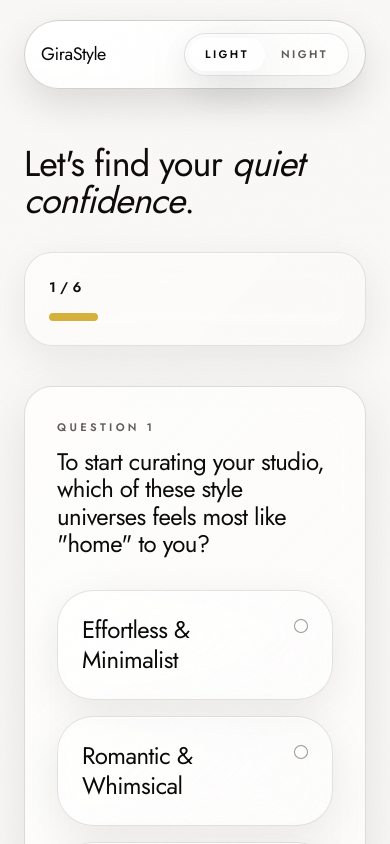
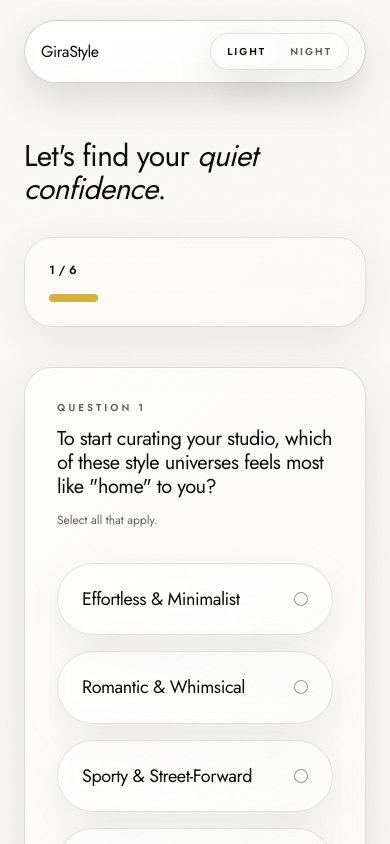
Before and after one commit to ZacharyZhang-NY/gira-style, a Next.js app: page /start in a window 390 px wide. Shown: the top 844 px of the page. Built offline with nearby package versions, Linux system fonts and the light colour scheme; a web font is replaced by a local one.

Commit message:
update phone UI, multiselection text

```diff
--- a/src/features/cold-start/cold-start.tsx
+++ b/src/features/cold-start/cold-start.tsx
@@ -260,12 +260,12 @@ export function ColdStart() {
         <div className="mx-auto max-w-6xl px-6 pt-5">
           <div className="flex items-center justify-between gap-4 rounded-full px-4 py-3 ui-glass-liquid">
             <Link href="/" className="flex items-baseline gap-2">
-              <span className="font-display text-lg leading-none tracking-tight text-text">
+              <span className="font-display text-base leading-none tracking-tight text-text sm:text-lg">
                 GiraStyle
               </span>
             </Link>
 
-            <ThemeToggle />
+            <ThemeToggle className="[&_button]:px-3 [&_button]:py-1.5 [&_button]:text-[10px] [&_button]:tracking-[0.2em] sm:[&_button]:px-4 sm:[&_button]:py-2 sm:[&_button]:text-[11px] sm:[&_button]:tracking-[0.22em]" />
           </div>
         </div>
       </header>
@@ -275,7 +275,7 @@ export function ColdStart() {
           <div className="col-span-12 lg:col-span-4">
             <div className="lg:sticky lg:top-28">
               <div className="sr-only">Quick setup</div>
-              <h1 className="mt-4 font-display text-4xl leading-[1.05] tracking-tight text-text sm:text-5xl">
+              <h1 className="mt-4 font-display text-3xl leading-[1.1] tracking-tight text-text sm:text-5xl sm:leading-[1.05]">
                 Let&apos;s find your{" "}
                 <span className="italic">quiet confidence</span>.
               </h1>
@@ -283,7 +283,7 @@ export function ColdStart() {
               <Surface tone="subtle" className="mt-8 p-6" aria-live="polite">
                 <div className="flex items-end justify-between gap-6">
                   <div className="sr-only">Progress</div>
-                  <div className="text-sm font-semibold text-text">
+                  <div className="text-xs font-semibold text-text sm:text-sm">
                     {currentStep} / {totalSteps}
                   </div>
                 </div>
@@ -323,20 +323,28 @@ export function ColdStart() {
                 >
                   <div className="flex flex-wrap items-end justify-between gap-6">
                     <div className="max-w-[60ch]">
-                      <div className="text-[11px] font-semibold uppercase tracking-[0.3em] text-muted">
+                      <div className="text-[10px] font-semibold uppercase tracking-[0.3em] text-muted sm:text-[11px]">
                         {isStyleStep
                           ? "Your style"
                           : isZipStep
                             ? "Your location"
                             : `Question ${stepIndex + 1}`}
                       </div>
-                      <h2 className="mt-3 font-display text-2xl leading-[1.15] tracking-tight text-text sm:text-3xl">
+                      <h2 className="mt-3 font-display text-xl leading-[1.2] tracking-tight text-text sm:text-3xl sm:leading-[1.15]">
                         {isStyleStep
                           ? "Describe your style in one sentence."
                           : isZipStep
                             ? "What’s your zip code?"
                           : question?.title}
                       </h2>
+                      {!isStyleStep &&
+                      !isZipStep &&
+                      question?.multi &&
+                      question?.hint ? (
+                        <p className="mt-3 text-xs leading-relaxed text-muted sm:text-sm">
+                          {question.hint}
+                        </p>
+                      ) : null}
                     </div>
                   </div>
 
@@ -344,7 +352,7 @@ export function ColdStart() {
                     <div className="mt-8 space-y-3">
                       <label
                         htmlFor="styleText"
-                        className="text-[11px] font-semibold uppercase tracking-[0.3em] text-muted"
+                        className="text-[10px] font-semibold uppercase tracking-[0.3em] text-muted sm:text-[11px]"
                       >
                         Style note{" "}
                         <span className="text-muted">(optional)</span>
@@ -365,11 +373,11 @@ export function ColdStart() {
                     <div className="mt-8 space-y-4">
                       <label
                         htmlFor="zipCode"
-                        className="text-[11px] font-semibold uppercase tracking-[0.3em] text-muted"
+                        className="text-[10px] font-semibold uppercase tracking-[0.3em] text-muted sm:text-[11px]"
                       >
                         Zip code <span className="text-muted">(optional)</span>
                       </label>
-                      <p className="text-sm leading-relaxed text-muted">
+                      <p className="text-xs leading-relaxed text-muted sm:text-sm">
                         Used only to tailor fabrics and layering to your local
                         weather.
                       </p>
@@ -481,6 +489,7 @@ export function ColdStart() {
                             }
                           }}
                           isLoading={isDetectingZip}
+                          className="text-xs sm:text-sm"
                         >
                           Use my location
                         </Button>
@@ -515,11 +524,11 @@ export function ColdStart() {
                                 )}
                               >
                                 <div className="min-w-0">
-                                  <div className="font-display text-2xl leading-tight tracking-tight text-text">
+                                  <div className="font-display text-lg leading-tight tracking-tight text-text sm:text-2xl">
                                     {opt.title}
                                   </div>
                                   {showSubtitle && subtitle ? (
-                                    <div className="mt-2 text-sm leading-relaxed text-muted">
+                                    <div className="mt-2 text-xs leading-relaxed text-muted sm:text-sm">
                                       {subtitle}
                                     </div>
                                   ) : null}
@@ -547,7 +556,7 @@ export function ColdStart() {
                   )}
 
                   {error ? (
-                    <p role="alert" className="mt-6 text-sm text-text">
+                    <p role="alert" className="mt-6 text-xs text-text sm:text-sm">
                       {error}
                     </p>
                   ) : null}
@@ -557,16 +566,21 @@ export function ColdStart() {
                       tone="ghost"
                       onClick={goBack}
                       disabled={stepIndex === 0}
+                      className="text-xs sm:text-sm"
                     >
                       Back
                     </Button>
 
                     {isStyleStep ? (
-                      <Button onClick={finish} isLoading={isSaving}>
+                      <Button
+                        onClick={finish}
+                        isLoading={isSaving}
+                        className="text-xs sm:text-sm"
+                      >
                         Start chatting
                       </Button>
                     ) : (
-                      <Button onClick={goNext}>
+                      <Button onClick={goNext} className="text-xs sm:text-sm">
                         {isZipStep && !hasZipCode ? "Skip" : "Next"}
                       </Button>
                     )}
--- a/src/features/studio/studio.tsx
+++ b/src/features/studio/studio.tsx
@@ -769,14 +769,18 @@ export function Studio({ initialChips = [] }: { initialChips?: string[] }) {
         <div className="mx-auto max-w-7xl px-6 pt-5">
           <div className="flex items-center justify-between gap-4 rounded-full px-4 py-3 ui-glass-liquid">
             <Link href="/" className="flex items-baseline gap-2">
-              <span className="font-display text-lg leading-none tracking-tight text-text">
+              <span className="font-display text-base leading-none tracking-tight text-text sm:text-lg">
                 GiraStyle
               </span>
             </Link>
 
             <div className="flex items-center gap-3">
-              <ThemeToggle />
-              <Button tone="outline" onClick={startOver} className="px-5">
+              <ThemeToggle className="[&_button]:px-3 [&_button]:py-1.5 [&_button]:text-[10px] [&_button]:tracking-[0.2em] sm:[&_button]:px-4 sm:[&_button]:py-2 sm:[&_button]:text-[11px] sm:[&_button]:tracking-[0.22em]" />
+              <Button
+                tone="outline"
+                onClick={startOver}
+                className="px-4 py-2 text-[11px] sm:px-5 sm:py-2.5 sm:text-sm"
+              >
                 Start over
               </Button>
             </div>
```
